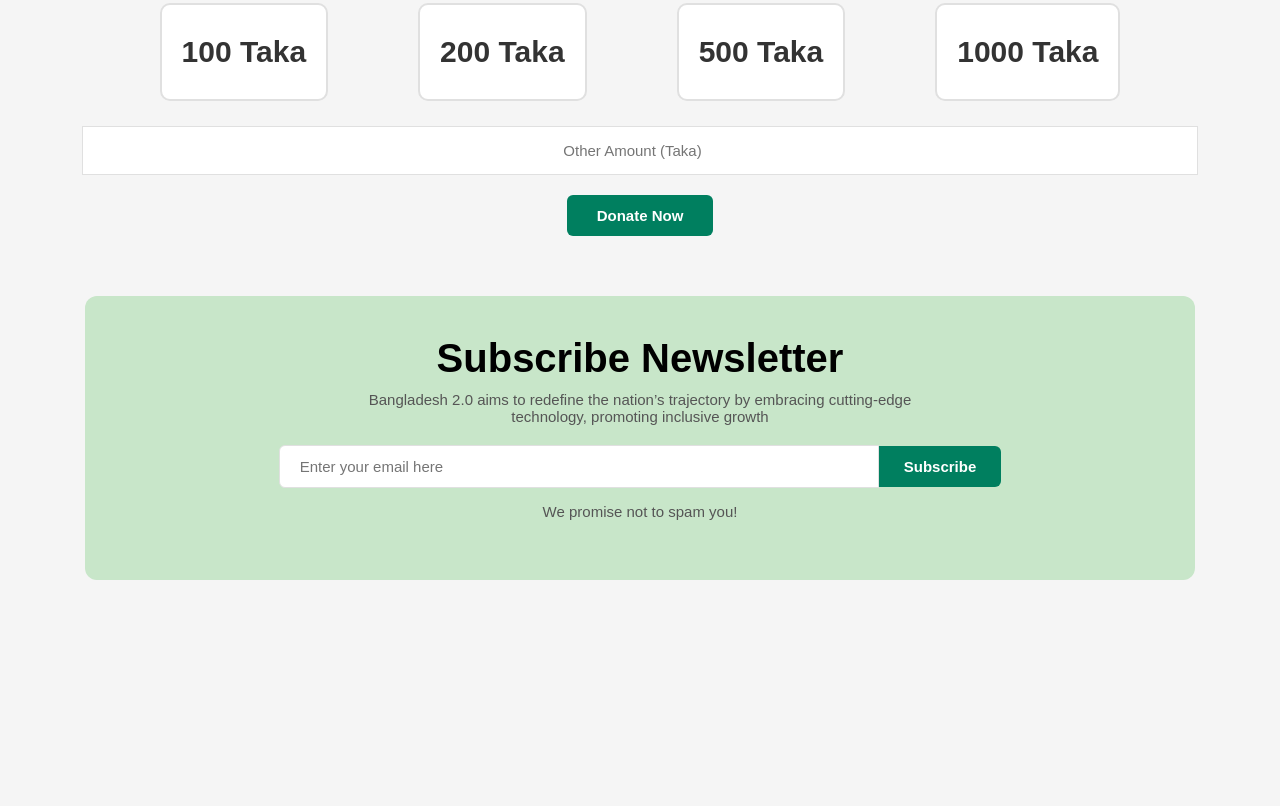
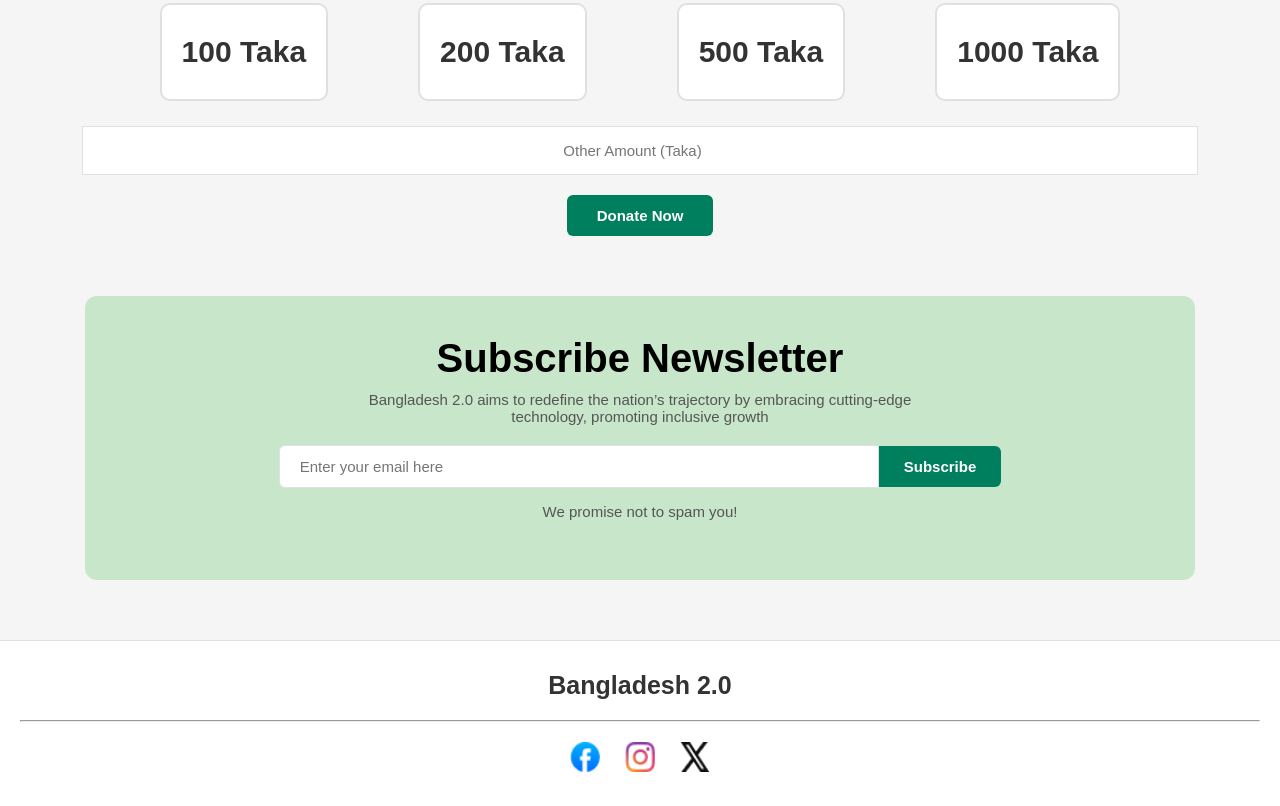
Before and after one commit to AbrarArif02/Assignment-1, a plain HTML site: page index.html in a window 1280 px wide. Shown: the part 3092-3898 px from the top of the page. Before the commit the page ends 3732 px from the top, so only its background shows below. Drawn offline with Linux system fonts and the light colour scheme.

Commit message:
Added The Footer Part

```diff
--- a/index.html
+++ b/index.html
@@ -147,5 +147,15 @@
             <p class="note">We promise not to spam you!</p>
         </section>
         </main>
+
+    <footer class="footer">
+        <h3>Bangladesh 2.0</h3>
+        <hr class="footer-divider">
+        <div class="social-icons">
+            <a href="https://www.facebook.com/" target="_blank"><img src="assets/facebook.png"></a>
+            <a href="https://www.instagram.com/" target="_blank"><img src="assets/instagram.png"></a>
+            <a href="https://x.com/?lang=en&mx=2" target="_blank"><img src="assets/x.png"></a>
+        </div>
+    </footer>
 </body>
 </html>
--- a/styles.css
+++ b/styles.css
@@ -437,3 +437,29 @@ body {
     font-size: 20px;
     color: #555;
 }
+
+.footer {
+    background-color: #FFFFFF;
+    padding: 30px 20px;
+    text-align: center;
+    border-top: 1px solid #E0E0E0;
+}
+
+.footer h3 {
+    font-size: 25px;
+    font-weight: bold;
+    color: #333333;
+    margin-bottom: 20px;
+}
+
+.social-icons {
+    display: flex;
+    justify-content: center;
+    gap: 25px;
+    margin-top: 20px;
+}
+
+.social-icons a img {
+    width: 30px;
+    height: 30px;
+}
```
Lines whose indentation alone changed are shown as unchanged.
